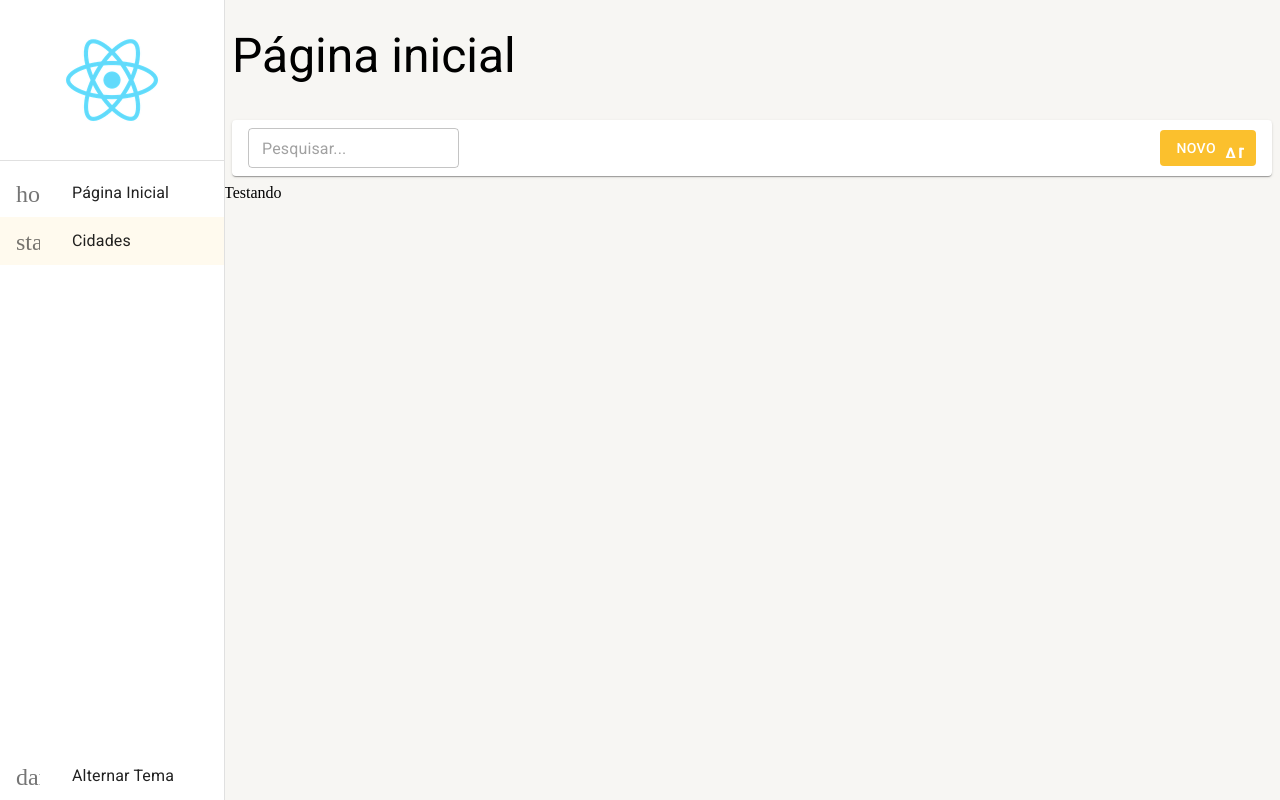
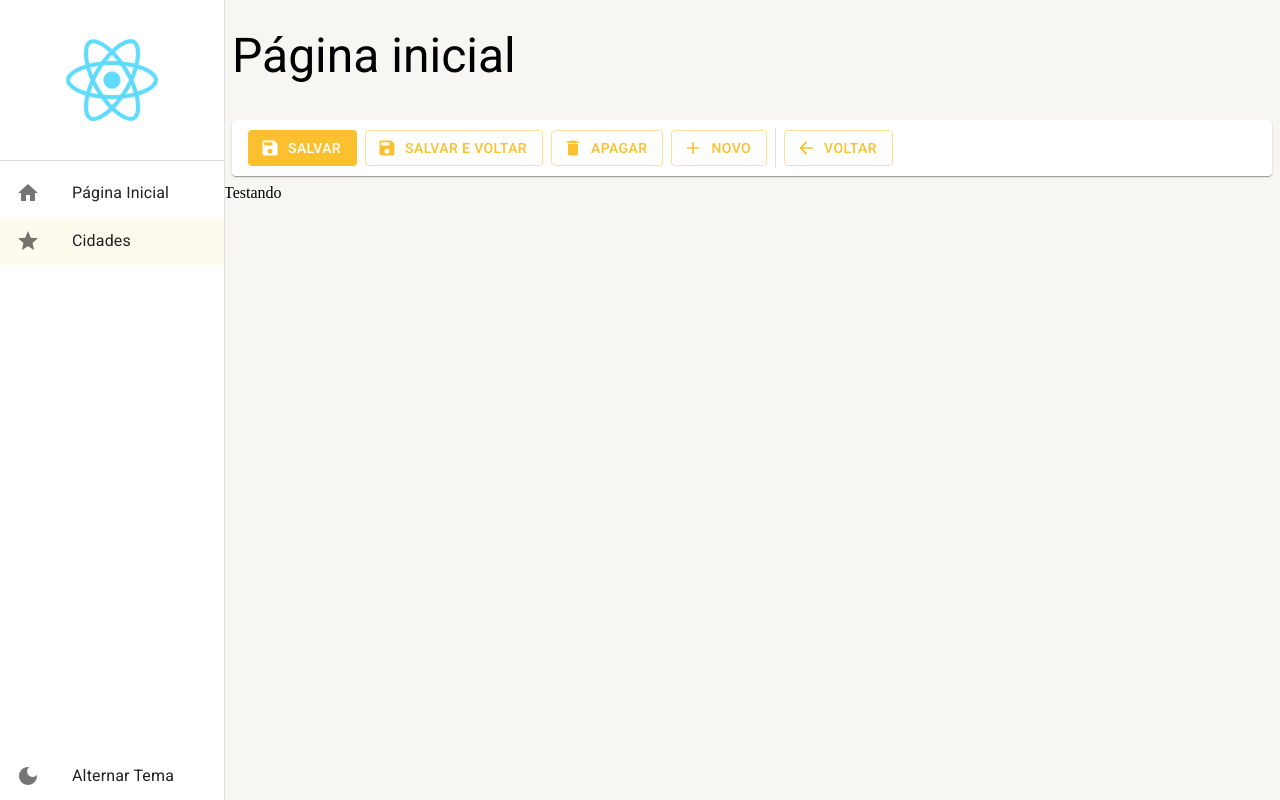
Before and after one commit to pramon18/React, a React (Create React App) app in the folder curso-react-typescript/: page /cidades in a window 1280 px wide. Built offline with nearby package versions, Linux system fonts and the light colour scheme.

Commit message:
Alteração para utilizar a tag de icone do material icons

```diff
--- a/curso-react-typescript/src/pages/dashboard/Dashboard.tsx
+++ b/curso-react-typescript/src/pages/dashboard/Dashboard.tsx
@@ -1,4 +1,4 @@
-import { FerramentasDaListagem } from '../../shared/components';
+import { FerramentasDeDetalhe } from '../../shared/components';
 import { LayoutBaseDePagina } from '../../shared/layouts';
 
 export const Dashboard = () => {
@@ -6,7 +6,7 @@ export const Dashboard = () => {
         <LayoutBaseDePagina
             titulo='Página inicial'
             barraDeFerramentas={(
-                <FerramentasDaListagem mostrarInputBusca/>
+                <FerramentasDeDetalhe/>
             )}
         >
             Testando
--- a/curso-react-typescript/src/routes/index.tsx
+++ b/curso-react-typescript/src/routes/index.tsx
@@ -2,6 +2,7 @@ import { useEffect } from 'react';
 import { Routes, Route } from 'react-router-dom';
 import { useDrawerContext } from '../shared/contexts';
 import { Dashboard } from '../pages';
+import { Home, Star } from '@mui/icons-material';
 
 export const AppRoutes = () => {
   const { setDrawerOptions } = useDrawerContext();
@@ -9,12 +10,12 @@ export const AppRoutes = () => {
   useEffect(() => {
     setDrawerOptions([
       {
-        icon: 'home',
+        icon: <Home/>,
         path: '/pagina-inicial',
         label: 'Página Inicial'
       },
       {
-        icon: 'star',
+        icon: <Star/>,
         path: '/cidades',
         label: 'Cidades'
       },
--- /dev/null
+++ b/curso-react-typescript/src/shared/components/ferramentas-de-detalhe/FerramentasDeDetalhe.tsx
@@ -0,0 +1,52 @@
+import { Add, ArrowBack, Delete, Save } from "@mui/icons-material";
+import { Box, Button, Divider, Paper, useTheme } from "@mui/material"
+
+export const FerramentasDeDetalhe: React.FC = () => {
+
+  const theme = useTheme();
+
+  return (
+    <Box
+      gap={1}
+      marginX={1}
+      padding={1}
+      paddingX={2}
+      display="flex"
+      alignItems="center"
+      height={theme.spacing(5)}
+      component={Paper}
+    >
+      <Button
+            color="primary"
+            disableElevation
+            variant="contained"
+            startIcon={<Save/>}
+          >Salvar</Button>
+      <Button
+            color="primary"
+            disableElevation
+            variant="outlined"
+            startIcon={<Save/>}
+          >Salvar e Voltar</Button>
+      <Button
+            color="primary"
+            disableElevation
+            variant="outlined"
+            startIcon={<Delete/>}
+          >Apagar</Button>
+      <Button
+            color="primary"
+            disableElevation
+            variant="outlined"
+            startIcon={<Add/>}
+          >Novo</Button>
+      <Divider variant="middle" orientation="vertical" />
+      <Button
+            color="primary"
+            disableElevation
+            variant="outlined"
+            startIcon={<ArrowBack/>}
+          >Voltar</Button>
+    </Box>
+  );
+}
--- a/curso-react-typescript/src/shared/components/index.ts
+++ b/curso-react-typescript/src/shared/components/index.ts
@@ -1,2 +1,3 @@
 export * from './menu-lateral/MenuLateral';
 export * from './ferramentas-da-listagem/FerramentasDaListagem';
+export * from './ferramentas-de-detalhe/FerramentasDeDetalhe';
--- a/curso-react-typescript/src/shared/components/menu-lateral/MenuLateral.tsx
+++ b/curso-react-typescript/src/shared/components/menu-lateral/MenuLateral.tsx
@@ -3,10 +3,12 @@ import { Box } from '@mui/system';
 import { Icon } from '@mui/material';
 import { useAppThemeContext, useDrawerContext } from '../../contexts';
 import { useMatch, useNavigate, useResolvedPath } from 'react-router-dom';
+import { ReactNode } from 'react';
+import { DarkMode } from '@mui/icons-material';
 
 interface IListItemLinkProps {
   to: string;
-  icon: string;
+  icon: ReactNode;
   label: string;
   onClick: (() => void) | undefined;
 }
@@ -27,7 +29,7 @@ const ListItemLink: React.FC<IListItemLinkProps> = ({to, icon, label, onClick})
     // Também pode ser utilizado um if ternário
     <ListItemButton selected={!!match} onClick={handleClick}>
       <ListItemIcon>
-        <Icon>{icon}</Icon>
+        {icon}
       </ListItemIcon>
       <ListItemText primary={label} />
     </ListItemButton>
@@ -66,7 +68,7 @@ export const MenuLateral: React.FC<{children: React.ReactNode}> = ({children}) =
           <Box>
             <ListItemButton onClick={toggleTheme}>
               <ListItemIcon>
-                <Icon>dark_mode</Icon>
+                <DarkMode/>
               </ListItemIcon>
               <ListItemText primary={'Alternar Tema'} />
             </ListItemButton>
--- a/curso-react-typescript/src/shared/contexts/DrawerContext.tsx
+++ b/curso-react-typescript/src/shared/contexts/DrawerContext.tsx
@@ -1,4 +1,4 @@
-import { createContext, useCallback, useContext, useState } from 'react';
+import { ReactNode, createContext, useCallback, useContext, useState } from 'react';
 
 interface IDrawerContextData {
     isDrawerOpen: boolean;
@@ -8,7 +8,7 @@ interface IDrawerContextData {
 }
 
 interface IDrawerOption {
-  icon: string;
+  icon: ReactNode;
   path: string;
   label: string;
 }
```
